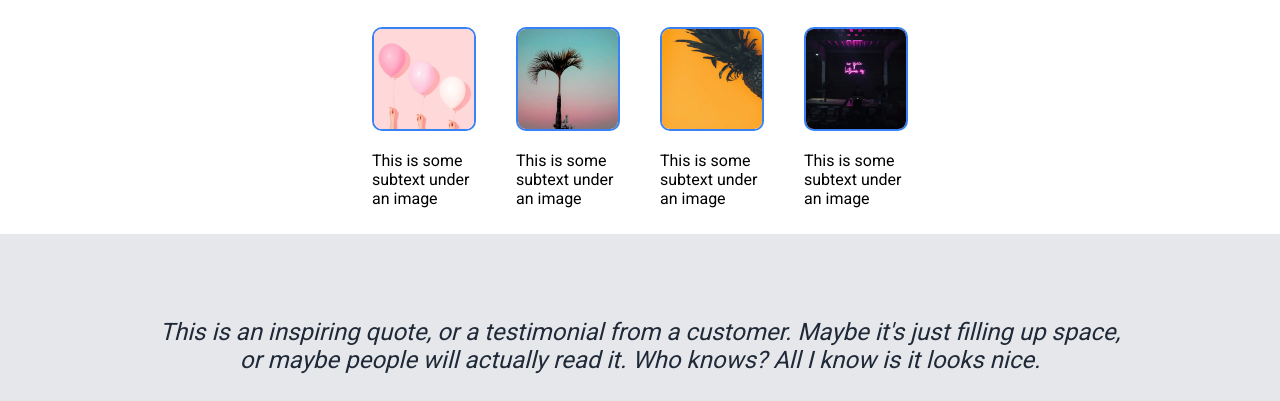
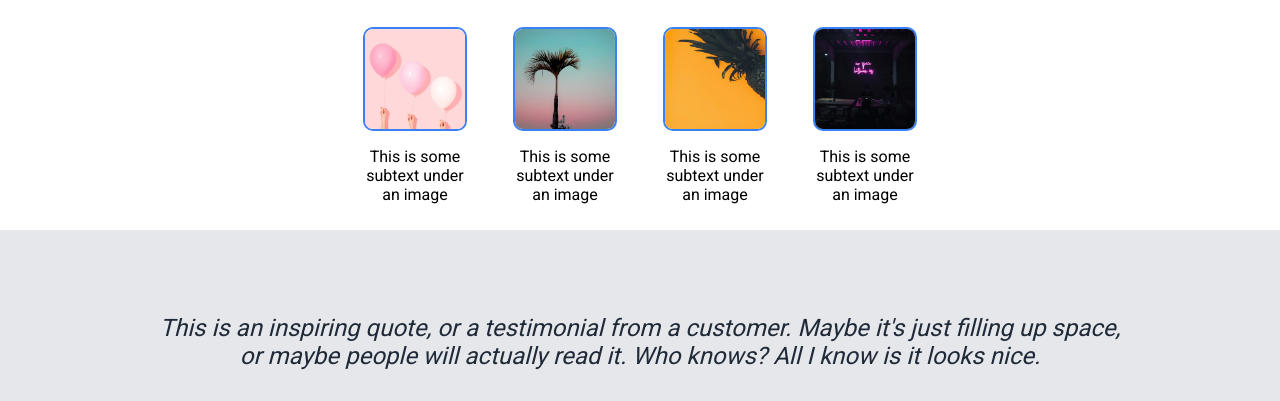
Before and after one commit to ayushbaghel-codes/odin-landing-page, a plain HTML site: page index.html in a window 1280 px wide. Shown: the part 399-800 px from the top of the page. Drawn offline with Linux system fonts and the light colour scheme.

Commit message:
Fix image wrapping & text wrapping in Section-2

```diff
--- a/index.html
+++ b/index.html
@@ -43,19 +43,19 @@
       <div class="info-cards">
         <div class="card">
           <img src="images/img-1.webp" alt="image-1" class="info-card-image" />
-          <p>This is some subtext under an image</p>
+          <p class="card-subtext">This is some subtext under an image</p>
         </div>
         <div class="card">
           <img src="images/img-2.webp" alt="image-2" class="info-card-image" />
-          <p>This is some subtext under an image</p>
+          <p class="card-subtext">This is some subtext under an image</p>
         </div>
         <div class="card">
           <img src="images/img-3.webp" alt="image-3" class="info-card-image" />
-          <p>This is some subtext under an image</p>
+          <p class="card-subtext">This is some subtext under an image</p>
         </div>
         <div class="card">
           <img src="images/img-4.webp" alt="image-4" class="info-card-image" />
-          <p>This is some subtext under an image</p>
+          <p class="card-subtext">This is some subtext under an image</p>
         </div>
       </div>
     </section>
--- a/style.css
+++ b/style.css
@@ -68,6 +68,7 @@ button {
   height: auto;
 }
 
+  /* SECTION 2 STARTS HERE */
   .section-2 {
     display: flex;
     flex-direction: column;
@@ -80,19 +81,36 @@ button {
     font-size: 36px;
     color: #1f2937;
     font-weight: 900;
+    margin-bottom: 30px;
   }
 
   .info-cards {
     display: flex;
     justify-content: center;
-  gap: 40px;
-  width: 100px;
+    flex-wrap: wrap;
+    gap: 30px;
+  }
+
+  .card {
+    display: flex;
+    flex-direction: column;
+    align-items: center;
+    justify-content: center;
+    width: 120px;
   }
 
   .info-card-image {
     width: 100px;
     border-radius: 10px;
     border: solid 2px #3882f6;
+  }
+
+  .card-subtext {
+    max-width: 100px;
+    word-wrap: break-word;
+    overflow-wrap: break-word;
+    white-space: normal;
+    text-align: center;
   }
 
 /* SECTION 3 STYLING STARTS HERE */
@@ -105,7 +123,7 @@ button {
   align-items: center;
 }
 
-.quote-text{
+.quote-text {
   font-size: 24px;
   font-style: italic;
   font-weight: 300px;
```
Lines whose indentation alone changed are shown as unchanged.
